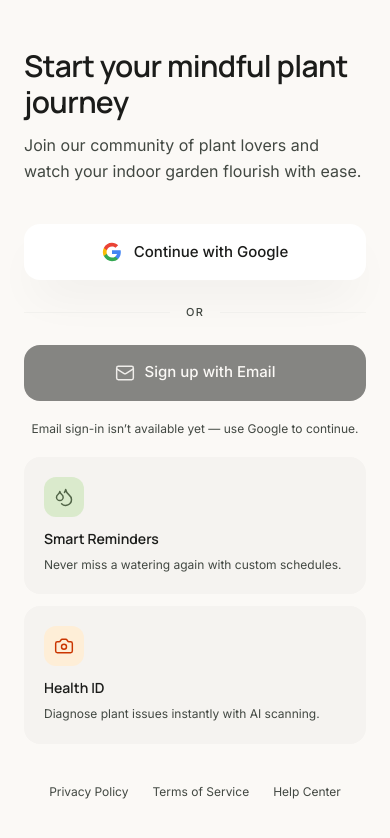
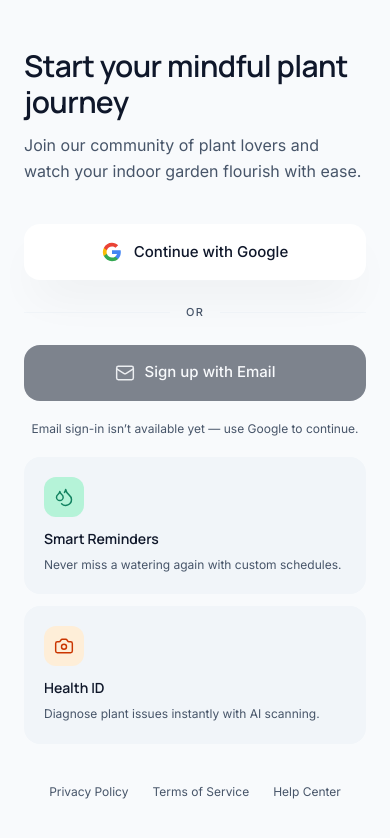
Before and after one commit to mrsonam/soilmates, a Next.js app: page /login in a window 390 px wide. Shown: the top 838 px of the page. Built offline with nearby package versions, Linux system fonts and the light colour scheme; no server answers.

Commit message:
feat: implement dual-aesthetic design system, offline logic, and ui overhaul

```diff
--- a/app/globals.css
+++ b/app/globals.css
@@ -1,21 +1,22 @@
 @import "tailwindcss";
 
-/* DESIGN.md — The Living Canvas tokens */
+/* DESIGN.md — The Living Canvas tokens (Botanical Solarium) */
 :root {
   color-scheme: light;
-  --surface: #fbf9f6;
-  --surface-container-low: #f5f3f0;
+  --surface: #f8fafc;
+  --surface-container-low: #f1f5f9;
   --surface-container-lowest: #ffffff;
-  --surface-container-high: #eae8e5;
-  --surface-container-highest: #e4e2df;
-  --primary: #516447;
-  --primary-container: #95a987;
+  --surface-container-high: #e2e8f0;
+  --surface-container-highest: #cbd5e1;
+  --primary: #128260;
+  --primary-container: #a7f3d0;
   --on-primary: #ffffff;
-  --on-surface: #1b1c1a;
-  --on-surface-variant: #424842;
-  --outline-variant: #c2c8c0;
-  --primary-fixed: #d4e9c4;
-  --primary-fixed-dim: #b8cda9;
+  --on-surface: #0f172a;
+  --on-surface-variant: #475569;
+  --outline-variant: #cbd5e1;
+  --primary-fixed: #a7f3d0;
+  --primary-fixed-dim: #6ee7b7;
+  --terracotta: #e07a5f;
   /** Matches @theme --shadow-ambient (used in base layer form controls). */
   --shadow-ambient: 0 24px 48px -12px rgba(27, 28, 26, 0.06);
   /** Form ring: outline-variant at ~10% */
@@ -27,29 +28,30 @@
   --motion-normal: 220ms;
   --motion-slow: 320ms;
   --ease-out-soft: cubic-bezier(0.25, 0.46, 0.45, 0.94);
-  --ease-premium: cubic-bezier(0.33, 1, 0.68, 1);
+  --ease-premium: cubic-bezier(0.34, 1.56, 0.64, 1);
   /** Quieter card depth than default ambient for dense UI */
   --shadow-card: 0 8px 28px -14px rgba(27, 28, 26, 0.07);
   --shadow-card-hover: 0 20px 44px -18px rgba(27, 28, 26, 0.11);
   --shadow-header: 0 1px 0 rgba(27, 28, 26, 0.05);
 }
 
-/** Dark theme — toggled via `html.dark` (see ThemeProvider). */
+/** Dark theme — toggled via `html.dark` (Midnight Conservatory). */
 html.dark {
   color-scheme: dark;
-  --surface: #121411;
-  --surface-container-low: #1a1c18;
-  --surface-container-lowest: #0e0f0d;
-  --surface-container-high: #252722;
-  --surface-container-highest: #2f322c;
-  --primary: #b8cf9f;
-  --primary-container: #3f4a38;
-  --on-primary: #0f140c;
-  --on-surface: #e7e8e3;
-  --on-surface-variant: #bfc4b8;
-  --outline-variant: #444a40;
-  --primary-fixed: #2d3828;
-  --primary-fixed-dim: #3d4a36;
+  --surface: #050b08;
+  --surface-container-low: #08130e;
+  --surface-container-lowest: #030806;
+  --surface-container-high: #0d1f17;
+  --surface-container-highest: #132b20;
+  --primary: #a3e635;
+  --primary-container: #223f11;
+  --on-primary: #052e16;
+  --on-surface: #f8fafc;
+  --on-surface-variant: #94a3b8;
+  --outline-variant: #11281e;
+  --primary-fixed: #bef264;
+  --primary-fixed-dim: #d9f99d;
+  --terracotta: #f87171;
   --shadow-ambient: 0 24px 48px -12px rgba(0, 0, 0, 0.35);
   --form-ring: color-mix(in srgb, var(--outline-variant) 18%, transparent);
   --form-ring-focus: color-mix(in srgb, var(--primary) 45%, transparent);
@@ -64,20 +66,20 @@ html.dark {
  * Prevents `body` white from showing under `black-translucent` when vars resolve late.
  */
 html.dark {
-  background-color: #121411 !important;
+  background-color: #050b08 !important;
 }
 
 html.dark body {
   color: var(--on-surface);
-  background-color: #121411 !important;
+  background-color: #050b08 !important;
 }
 
 html:not(.dark) {
-  background-color: #fbf9f6 !important;
+  background-color: #f8fafc !important;
 }
 
 html:not(.dark) body {
-  background-color: #fbf9f6 !important;
+  background-color: #f8fafc !important;
 }
 
 /**
@@ -109,9 +111,10 @@ html {
   --color-outline-variant: var(--outline-variant);
   --color-primary-fixed: var(--primary-fixed);
   --color-primary-fixed-dim: var(--primary-fixed-dim);
+  --color-terracotta: var(--terracotta);
   --font-sans: var(--font-inter);
   --font-display: var(--font-manrope);
-  --shadow-ambient: 0 24px 48px -12px rgba(27, 28, 26, 0.06);
+  --shadow-ambient: var(--shadow-ambient);
 }
 
 body {
--- a/app/providers.tsx
+++ b/app/providers.tsx
@@ -4,13 +4,17 @@ import { SessionProvider } from "next-auth/react";
 import { OfflineProviders } from "@/components/offline/sync-engine-provider";
 import { PwaSplashLoader } from "@/components/pwa/pwa-splash-loader";
 import { PwaRegister } from "@/components/pwa-register";
+import { RestingState } from "@/components/offline/resting-state";
 
 export function Providers({ children }: { children: React.ReactNode }) {
   return (
     <SessionProvider>
       <PwaRegister />
       <PwaSplashLoader />
-      <OfflineProviders>{children}</OfflineProviders>
+      <OfflineProviders>
+        {children}
+        <RestingState />
+      </OfflineProviders>
     </SessionProvider>
   );
 }
--- /dev/null
+++ b/app/template.tsx
@@ -0,0 +1,3 @@
+export default function Template({ children }: { children: React.ReactNode }) {
+  return <div className="animate-page-enter h-full w-full">{children}</div>;
+}
--- /dev/null
+++ b/components/offline/resting-state.tsx
@@ -0,0 +1,41 @@
+"use client";
+
+import { useSyncStatus } from "@/hooks/useSyncStatus";
+import { Moon, Leaf } from "lucide-react";
+import { useEffect } from "react";
+
+export function RestingState() {
+  const { phase, ready } = useSyncStatus();
+  const isOffline = ready && phase === "offline";
+
+  useEffect(() => {
+    if (isOffline) {
+      document.body.classList.add("offline-resting");
+    } else {
+      document.body.classList.remove("offline-resting");
+    }
+  }, [isOffline]);
+
+  if (!isOffline) return null;
+
+  return (
+    <>
+      {/* Gentle desaturation overlay, ignores pointer events to keep app usable */}
+      <div
+        className="pointer-events-none fixed inset-0 z-[99] transition-all duration-1000 ease-in-out backdrop-grayscale-[0.35] bg-surface/5"
+        aria-hidden="true"
+      />
+
+      {/* Floating status indicator */}
+      <div className="fixed bottom-8 left-1/2 z-[100] flex -translate-x-1/2 animate-in slide-in-from-bottom-5 fade-in duration-700 items-center gap-3 rounded-full bg-surface-container-highest/80 px-5 py-2.5 shadow-2xl backdrop-blur-xl border border-white/5">
+        <div className="relative flex items-center justify-center">
+          <Leaf className="h-4 w-4 text-primary opacity-60" />
+          <Moon className="absolute -right-2 -top-1.5 h-3 w-3 text-on-surface-variant opacity-80" />
+        </div>
+        <p className="text-[13px] font-medium tracking-tight text-on-surface">
+          Resting. Changes will sync later.
+        </p>
+      </div>
+    </>
+  );
+}
--- /dev/null
+++ b/components/ui/button.tsx
@@ -0,0 +1,41 @@
+import React from "react";
+import { Slot } from "@radix-ui/react-slot";
+
+export interface ButtonProps extends React.ButtonHTMLAttributes<HTMLButtonElement> {
+  variant?: "primary" | "secondary" | "ghost" | "terracotta";
+  size?: "sm" | "md" | "lg" | "icon";
+  asChild?: boolean;
+}
+
+export const Button = React.forwardRef<HTMLButtonElement, ButtonProps>(
+  ({ className = "", variant = "primary", size = "md", asChild = false, ...props }, ref) => {
+    const Comp = asChild ? Slot : "button";
+
+    const baseStyles =
+      "inline-flex font-display font-bold items-center justify-center tracking-tight transition-all duration-300 ease-premium outline-none disabled:pointer-events-none disabled:opacity-50 hover:scale-[1.02] active:scale-[0.98]";
+
+    const variants = {
+      primary: "bg-primary text-on-primary rounded-full hover:bg-primary/90 focus-visible:ring-4 focus-visible:ring-primary/30",
+      terracotta: "bg-terracotta text-white rounded-full hover:bg-terracotta/90 focus-visible:ring-4 focus-visible:ring-terracotta/30",
+      secondary: "bg-surface-container-high text-on-surface rounded-full hover:bg-surface-container-highest focus-visible:ring-4 focus-visible:ring-surface-container-highest/50",
+      ghost: "bg-transparent text-on-surface-variant hover:text-on-surface hover:bg-surface-container-low rounded-full focus-visible:ring-4 focus-visible:ring-surface-container-low/50"
+    };
+
+    const sizes = {
+      sm: "h-9 px-4 text-xs",
+      md: "h-11 px-6 text-sm",
+      lg: "h-14 px-8 text-base",
+      icon: "h-11 w-11"
+    };
+
+    return (
+      <Comp
+        ref={ref}
+        className={`${baseStyles} ${variants[variant]} ${sizes[size]} ${className}`}
+        {...props}
+      />
+    );
+  }
+);
+
+Button.displayName = "Button";
--- /dev/null
+++ b/components/ui/card.tsx
@@ -0,0 +1,26 @@
+import React from "react";
+
+export interface CardProps extends React.HTMLAttributes<HTMLDivElement> {
+  variant?: "elevated" | "flat" | "interactive";
+}
+
+export const Card = React.forwardRef<HTMLDivElement, CardProps>(
+  ({ className = "", variant = "elevated", ...props }, ref) => {
+    const baseStyles = "rounded-[1.5rem] p-6 overflow-hidden transition-all duration-300 ease-premium";
+
+    const variants = {
+      elevated: "bg-surface-container-lowest shadow-[var(--shadow-card)]",
+      flat: "bg-surface-container-low border border-outline-variant/10",
+      interactive: "bg-surface-container-lowest shadow-[var(--shadow-card)] cursor-pointer hover:shadow-[var(--shadow-card-hover)] hover:-translate-y-1"
+    };
+
+    return (
+      <div
+        ref={ref}
+        className={`${baseStyles} ${variants[variant]} ${className}`}
+        {...props}
+      />
+    );
+  }
+);
+Card.displayName = "Card";
--- /dev/null
+++ b/components/ui/checkbox.tsx
@@ -0,0 +1,31 @@
+import React from "react";
+import { Check } from "lucide-react";
+
+export interface CheckboxProps extends React.InputHTMLAttributes<HTMLInputElement> {}
+
+export const Checkbox = React.forwardRef<HTMLInputElement, CheckboxProps>(
+  ({ className = "", ...props }, ref) => {
+    return (
+      <div className="relative flex items-center justify-center">
+        <input
+          type="checkbox"
+          ref={ref}
+          className={`
+            peer appearance-none h-6 w-6 shrink-0 rounded-full border-[1.5px] border-outline-variant/60
+            bg-surface-container-lowest transition-all duration-300 ease-premium
+            checked:border-primary checked:bg-primary hover:border-primary/60
+            focus-visible:outline-none focus-visible:ring-4 focus-visible:ring-primary/20
+            disabled:opacity-50 disabled:cursor-not-allowed cursor-pointer
+            ${className}
+          `}
+          {...props}
+        />
+        <Check
+          className="pointer-events-none absolute h-3.5 w-3.5 text-on-primary opacity-0 transition-all duration-300 ease-premium peer-checked:opacity-100 peer-checked:scale-100 scale-50"
+          strokeWidth={3}
+        />
+      </div>
+    );
+  }
+);
+Checkbox.displayName = "Checkbox";
--- a/package.json
+++ b/package.json
@@ -18,6 +18,7 @@
   },
   "dependencies": {
     "@prisma/client": "5.22.0",
+    "@radix-ui/react-slot": "^1.2.4",
     "@supabase/supabase-js": "^2.100.1",
     "@tanstack/react-query": "^5.96.2",
     "dexie": "^4.4.2",
```
Also changed, not shown: components/dashboard/dashboard-needs-attention.tsx (+72 -93 lines), 2 other files (tests, documents, lock files or other folders).
